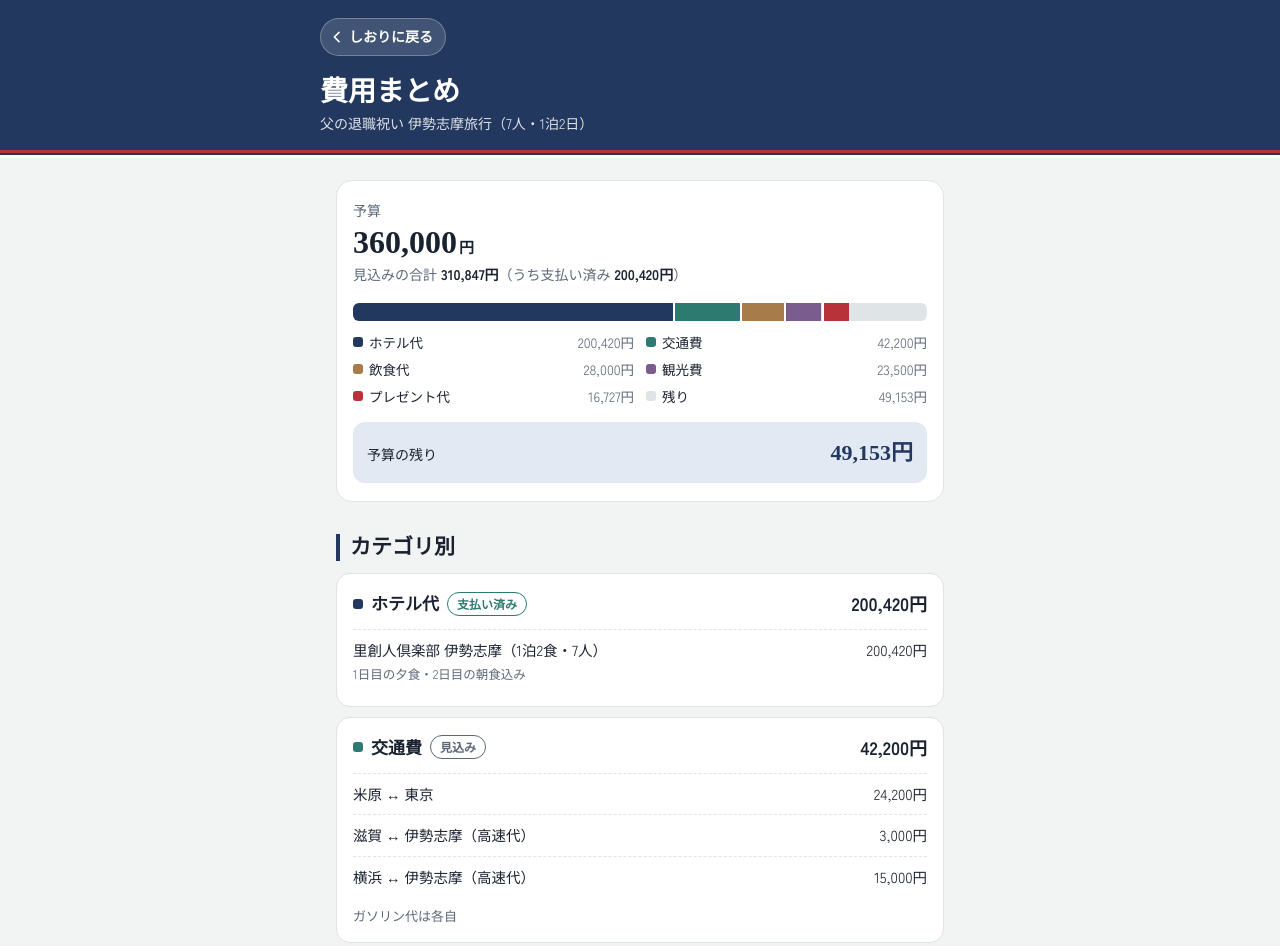
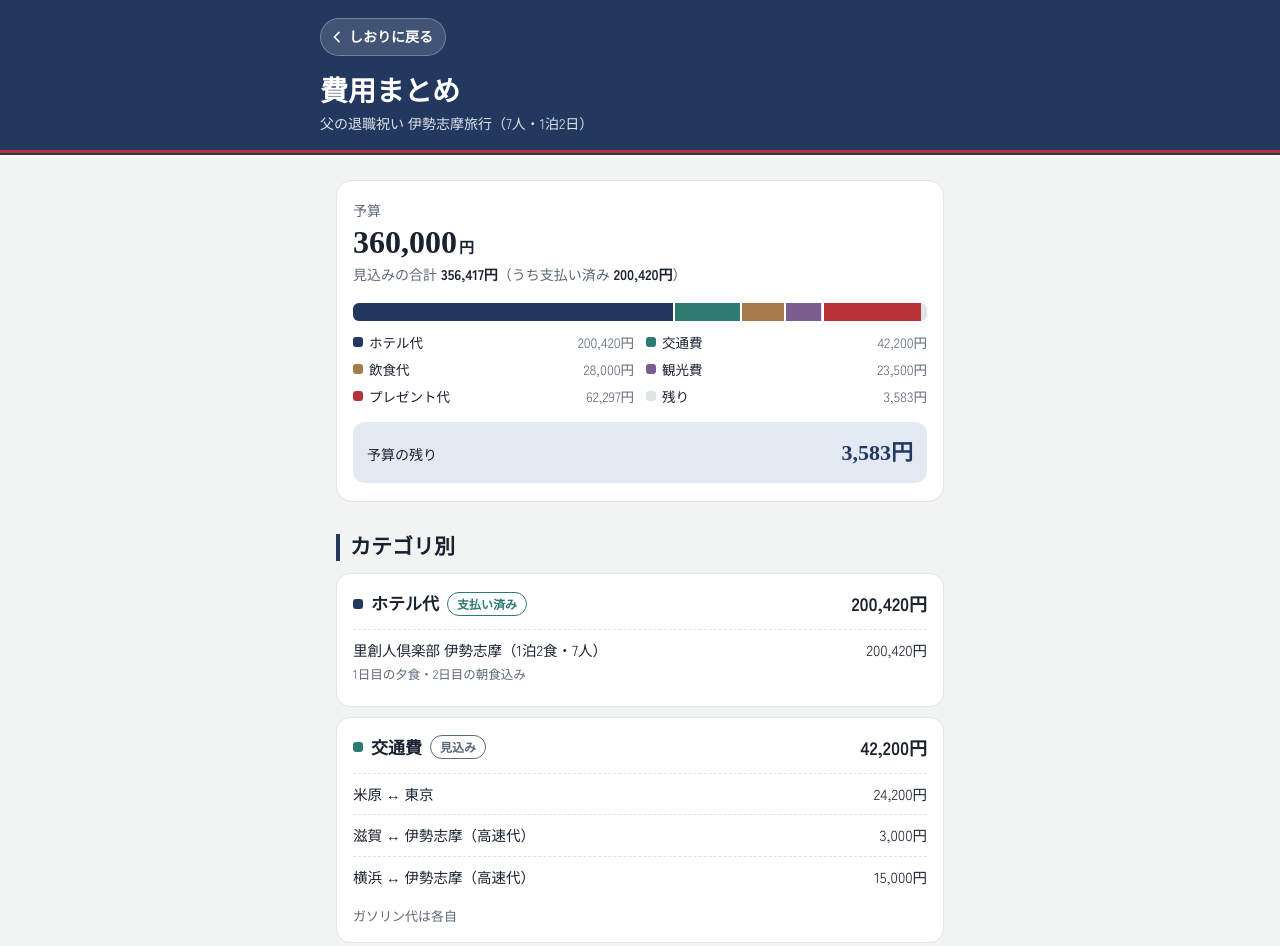
Before and after one commit to StanabeDev/TravelPlan_20261205, a plain HTML site: page cost.html in a window 1280 px wide. Shown: the top 946 px of the page. Drawn offline with Linux system fonts and the light colour scheme; a web font is replaced by a local one.

Commit message:
プレゼント代に旅行カタログとガラス写真立てを追加
Co-Authored-By: Claude Opus 5.5 <noreply@anthropic.com>
Claude-Session: https://claude.ai/code/session_01DzU7ae4NUPo8mRCm6L47Zw

```diff
--- a/cost.html
+++ b/cost.html
@@ -196,7 +196,11 @@
       ],
       note: '1日目は晴れプランで計算。雨Aなら1日目の分が21,700円（せんぐう館300円＋鳥羽水族館2,800円 × 7人）、雨Bなら4,550円（せんぐう館300円＋河崎商人館350円 × 7人）になります。駐車場代は含みません' },
     { key: 'gift', name: 'プレゼント代', color: 'var(--c-gift)', status: 'plan',
-      items: [ { label: 'オリジナルタオル', yen: 16727 } ] }
+      items: [
+        { label: 'オリジナルタオル', yen: 16727 },
+        { label: '旅行カタログ', yen: 37070 },
+        { label: 'ガラス写真立て', yen: 8500 }
+      ] }
   ];
   // ===============================================
 
```
